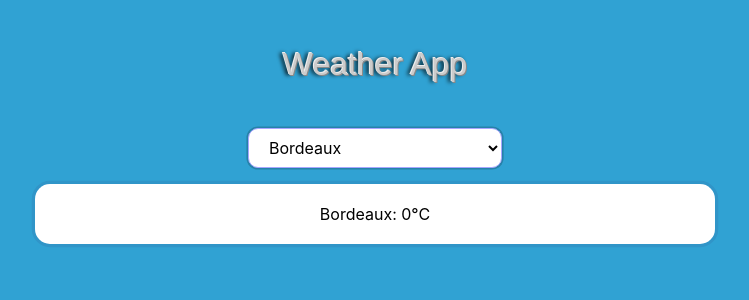
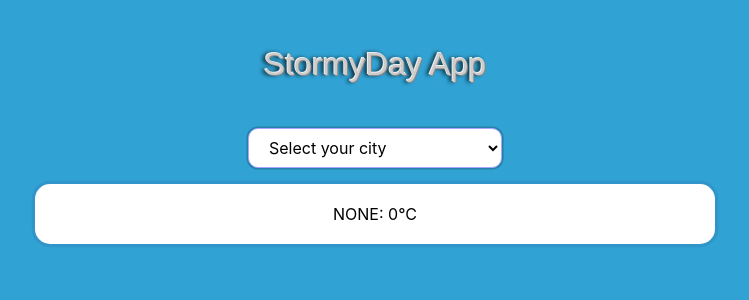
Before and after one commit to ErwanBAILLON/StormyDay, a React (Create React App) app: page / in a window 1280 px wide. Shown: the top 300 px of the page, without its empty margins (265-1014 px from the left). Built offline with nearby package versions, Linux system fonts and the light colour scheme.

Commit message:
UPDATE add a first selection before the start of the forecast

```diff
--- a/src/App.tsx
+++ b/src/App.tsx
@@ -12,20 +12,17 @@ interface CityState {
   ncity: string;
 }
 
-const API_KEY = 'YOUR_API_KEY';
+const API_KEY = 'afaebf7b1fbfd9171108c7fb04b061fcdfa757c907689f8e964c96d1a41c555e';
 
 async function getCity(city : string) : Promise<CityState> {
   const response = await axios.get(`https://api.meteo-concept.com/api/location/cities?token=${API_KEY}&search=${city}`);
   const data = response.data;
-  console.log(data.cities[0].insee);
   const insee = data.cities[0].insee;
   const ncity = city;
-  console.log(ncity);
   return {insee, ncity};
 }
 
 async function getWeather(city : string, insee: string): Promise<WeatherState> {
-  console.log(insee);
   const response = await axios.get(`https://api.meteo-concept.com/api/forecast/nextHours?token=${API_KEY}&insee=${insee}`);
   const data = response.data;
   const temp = data.forecast[0].temp2m;
@@ -33,19 +30,20 @@ async function getWeather(city : string, insee: string): Promise<WeatherState> {
 };
 
 function App() {
-  const [weather, setWeather] = useState<WeatherState>({temp: 0, city: 'Bordeaux'});
-  const [city, setCity] = useState<string>('Bordeaux');
-  const [oldCity, setOldCity] = useState<string>('Bordeaux');
+  const [weather, setWeather] = useState<WeatherState>({temp: 0, city: 'NONE'});
+  const [city, setCity] = useState<string>('Select your city');
+  const [oldCity, setOldCity] = useState<string>('Select your city');
   useEffect(() => {
     setCity(city);
 
     if (oldCity != city) {
       setOldCity(city);
+    } else if (city === 'Select your city') {
+      return;
     } else {
       return;
     }
     getCity(city).then((result) => {
-      console.log(result);
       getWeather(city, result.insee).then((weather) => {
         setCity(result.ncity);
         setWeather(weather);
@@ -57,6 +55,7 @@ function App() {
       setWeather({temp: 0, city: city});
     });
   }, [city, weather]);
+
   useEffect(() => {
     setInterval(() => {
       getCity(city).then((result) => {
@@ -75,10 +74,11 @@ function App() {
   return (
     <div className="App">
       <div>
-        <h1>Weather App</h1>
+        <h1>StormyDay App</h1>
       </div>
       <div className='my_select_city'>
         <select className='selector_city' value={city} onChange={(e) => setCity(e.target.value)}>
+          <option value="Select your city">Select your city</option>
           <option value="Bordeaux">Bordeaux</option>
           <option value="Paris">Paris</option>
           <option value="Lyon">Lyon</option>
```
